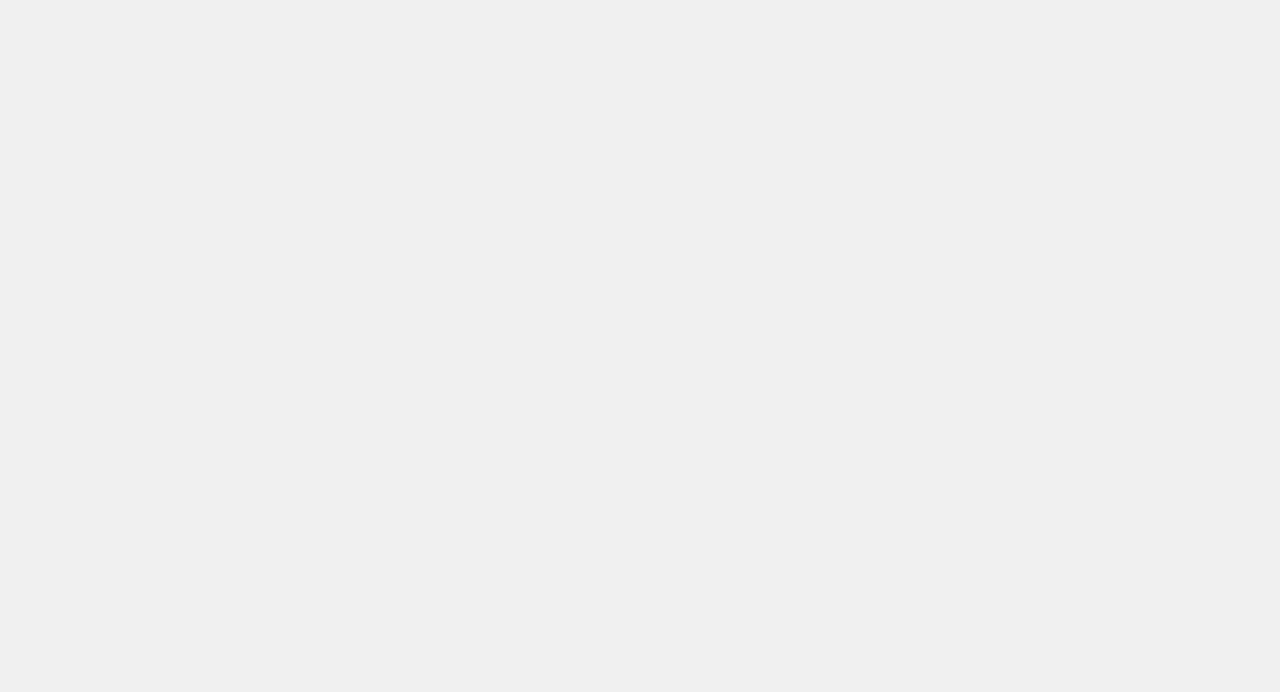
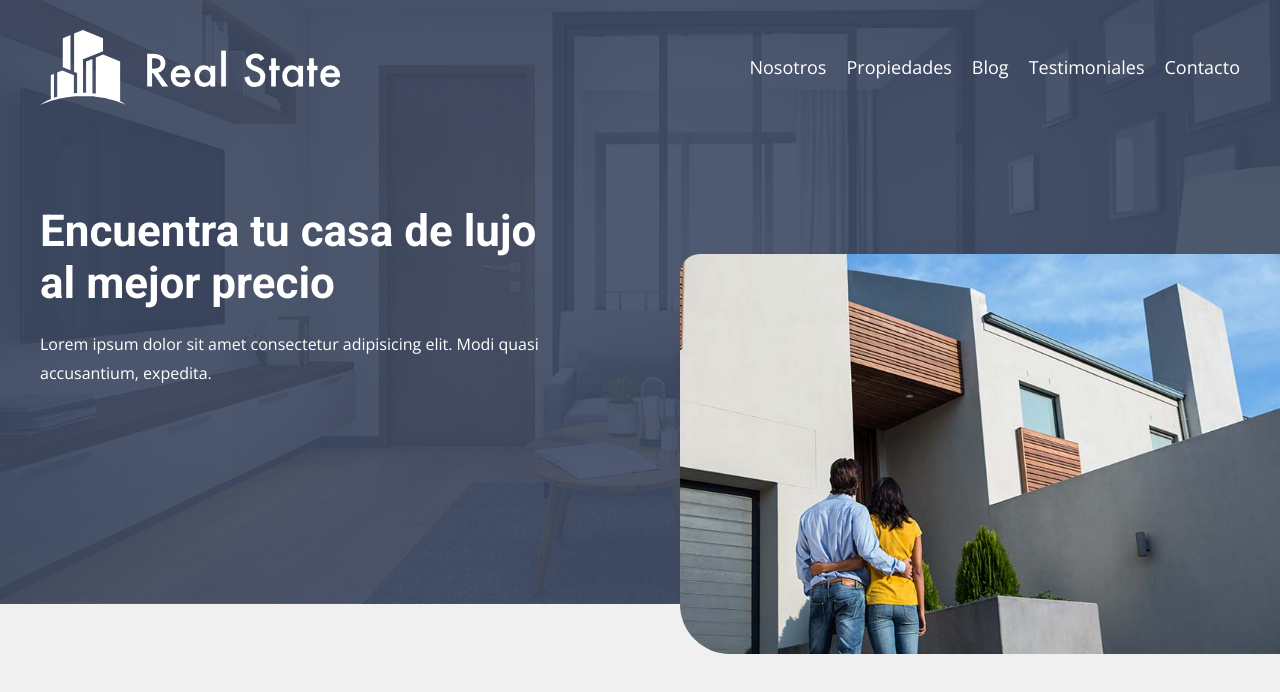
Before and after one commit to MoisesKMS/real-state, a website: page index.html in a window 1280 px wide. Drawn offline with nearby package versions, Linux system fonts and the light colour scheme; files that its build step writes are made by us from their sources; files whose address does not match are found by name.

Commit message:
1.0.0
-Terminada sección de header

```diff
--- a/index.html
+++ b/index.html
@@ -1,5 +1,6 @@
 <!DOCTYPE html>
 <html lang="en">
+
 <head>
     <meta charset="UTF-8">
     <meta http-equiv="X-UA-Compatible" content="IE=edge">
@@ -10,7 +11,33 @@
     <link href="https://fonts.googleapis.com/css2?family=Open+Sans:wght@400;700&family=Roboto:wght@400;700&display=swap" rel="stylesheet">
     <link rel="stylesheet" href="build/css/app.css">
 </head>
+
 <body>
 
+    <header class="header">
+        <div class="header__barra contenedor">
+            <div class="header__logo">
+                <img src="build/img/logo.svg" alt="Logo Real State">
+            </div>
+            <nav class="navegacion">
+                <a href="#" class="navegacion__link">Nosotros</a>
+                <a href="#" class="navegacion__link">Propiedades</a>
+                <a href="#" class="navegacion__link">Blog</a>
+                <a href="#" class="navegacion__link">Testimoniales</a>
+                <a href="#" class="navegacion__link">Contacto</a>
+            </nav>
+        </div>
+        <div class="contenedor">
+            <div class="header__contenido">
+                <h1 class="header__heading">Encuentra tu casa de lujo al mejor precio</h1>
+                <p class="header__texto">
+                    Lorem ipsum dolor sit amet consectetur adipisicing elit. Modi quasi accusantium, expedita.
+                </p>
+                <img src="build/img/imagenHeader.jpg" alt="Imagen Header" class="header__imagen">
+            </div>
+        </div>
+    </header>
+
 </body>
+
 </html>
--- a/src/scss/app.scss
+++ b/src/scss/app.scss
@@ -1 +1,2 @@
 @use 'base';
+@use 'ui/header';
--- /dev/null
+++ b/src/scss/ui/header/_header.scss
@@ -0,0 +1,82 @@
+@use 'base/variables' as v;
+@use 'base/mixins' as m;
+.header {
+    background-image: linear-gradient(to right, transparentize(v.$primario, 0.10) 0%, transparentize(v.$primario, 0.10) 100%), url(../img/header_bg.jpg);
+    background-size: cover;
+    background-position: center;
+    background-repeat: no-repeat;
+    padding: 3rem 0;
+    position: relative;
+    @include m.tablet {
+        padding: 3rem 0 20rem 0;
+    }
+    &__barra {
+        display: flex;
+        flex-direction: column;
+        align-items: center;
+        @include m.tablet {
+            flex-direction: row;
+            justify-content: space-between;
+        }
+    }
+    &__logo {
+        width: 30rem;
+    }
+    &__contenido {
+        @include m.tablet {
+            margin-top: 10rem;
+            max-width: 50rem;
+        }
+    }
+    &__heading {
+        color: v.$blanco;
+        text-align: center;
+        @include m.tablet {
+            text-align: left;
+        }
+    }
+    &__texto {
+        color: v.$blanco;
+        display: none;
+        @include m.tablet {
+            display: block;
+        }
+    }
+    &__imagen {
+        display: none;
+        @include m.tablet {
+            display: block;
+            position: absolute;
+            right: 0;
+            bottom: -5rem;
+            max-width: 35rem;
+            border-radius: 2rem 0 0 5rem;
+        }
+        @include m.desktopXL {
+            max-width: 60rem;
+        }
+    }
+}
+
+.navegacion {
+    display: flex;
+    flex-direction: column;
+    align-items: center;
+    margin-top: 5rem;
+    @include m.tablet {
+        flex-direction: row;
+        gap: 2rem;
+        margin-top: 0;
+    }
+    &__link {
+        color: v.$blanco;
+        font-size: 1.8rem;
+        margin-bottom: 2rem;
+        &:last-of-type {
+            margin-bottom: 0;
+        }
+        @include m.tablet {
+            margin-bottom: 0;
+        }
+    }
+}
--- /dev/null
+++ b/src/scss/ui/header/_index.scss
@@ -0,0 +1 @@
+@forward 'header';
```
Also changed, not shown: package.json (added, +40 -0 lines), src/scss/base/_variables.scss (+4 -5 lines), 2 other files.
